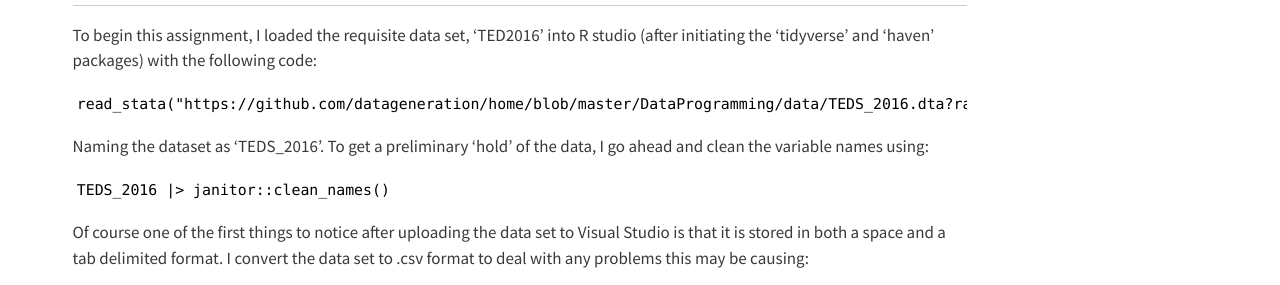
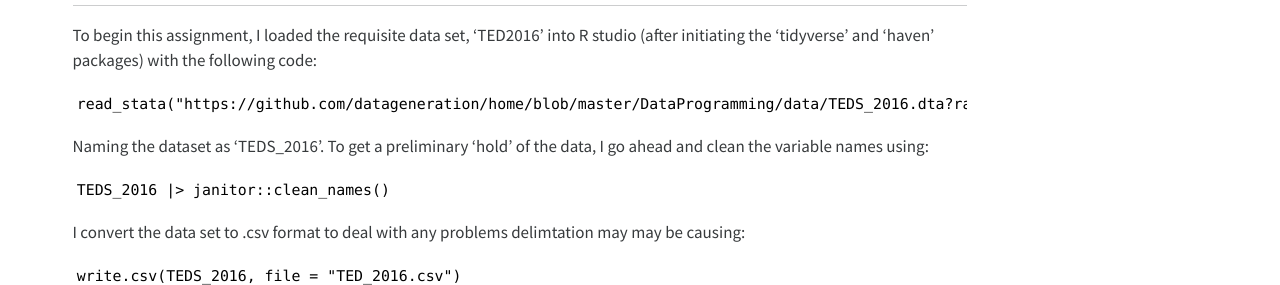
Before and after one commit to Santhoshi171001/santoshi.rishitha.github.io, a plain HTML site: page assignment2.html in a window 1280 px wide. Shown: the part 493-778 px from the top of the page. Drawn offline with Linux system fonts and the light colour scheme.

Commit message:
Add files via upload

```diff
--- a/assignment2.html
+++ b/assignment2.html
@@ -228,7 +228,7 @@ ul.task-list li input[type="checkbox"] {
 <pre><code>read_stata("https://github.com/datageneration/home/blob/master/DataProgramming/data/TEDS_2016.dta?raw=true")</code></pre>
 <p>Naming the dataset as ‘TEDS_2016’. To get a preliminary ‘hold’ of the data, I go ahead and clean the variable names using:</p>
 <pre><code>TEDS_2016 |&gt; janitor::clean_names()</code></pre>
-<p>Of course one of the first things to notice after uploading the data set to Visual Studio is that it is stored in both a space and a tab delimited format. I convert the data set to .csv format to deal with any problems this may be causing:</p>
+<p>I convert the data set to .csv format to deal with any problems delimtation may may be causing:</p>
 <pre><code>write.csv(TEDS_2016, file = "TED_2016.csv")
 TEDS_2016 &lt;- read_csv(file = 'TED_2016.csv')  </code></pre>
 <p>I then take a look at the entire variable (column) list. I notice immediately that some of the 1,690 observations are missing data points, ‘NA’. I figure my first step should be to deal with these before proceeding too far along. But also, some of the variables appear to be categorical or binary. A fact I can at least cursorily confirm by opening the visualization extension in RStudio’s ‘Environment’ pane. I also note that some of the columns might be combing information from other variables.</p>
```
